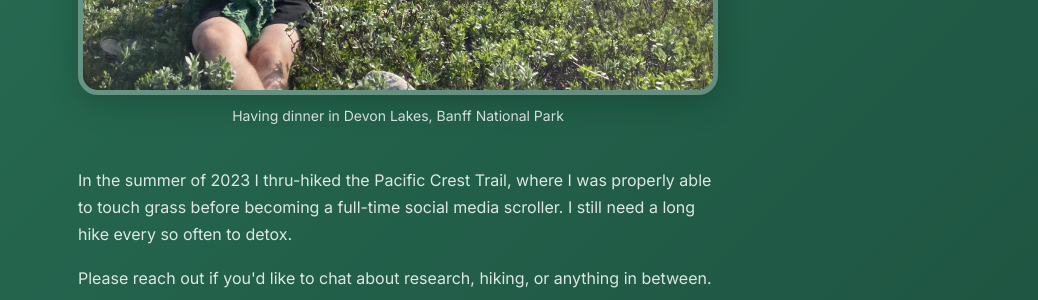
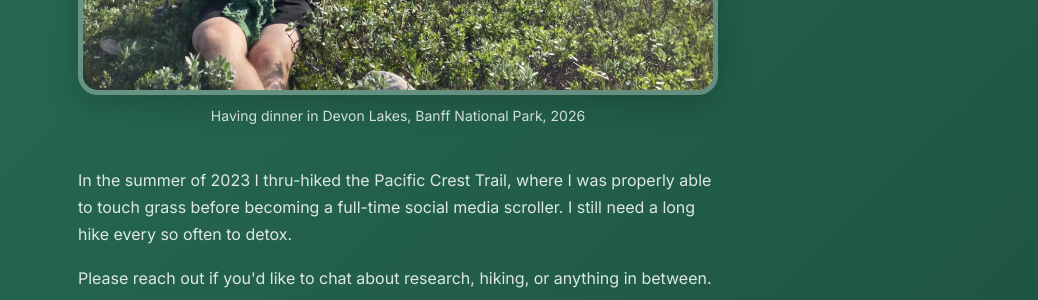
Before and after one commit to chrispross/chrispross.github.io, a Jekyll site: the page built from about.md, in a window 1280 px wide and 900 px high, scrolled down 1012 px. Shown: the part 153-453 px from the top of the window, without its empty margins (242-1280 px from the left). Built offline with Jekyll 4.4.1, drawn with Linux system fonts in a browser that asks for light colours.

Commit message:
Add year to Devon Lakes photo caption
Co-Authored-By: Claude Opus 5 (1M context) <noreply@anthropic.com>

```diff
--- a/about.md
+++ b/about.md
@@ -99,7 +99,7 @@ permalink: /about/
 
   <div class="about-inline-photo about-inline-photo--full">
     <img src="/assets/images/devon-lakes-banff.jpg" alt="Chris Ross having dinner at Devon Lakes, Banff National Park" class="about-photo">
-    <p class="about-caption">Having dinner in Devon Lakes, Banff National Park</p>
+    <p class="about-caption">Having dinner in Devon Lakes, Banff National Park, 2026</p>
   </div>
 
   <div class="about-bio">
```
